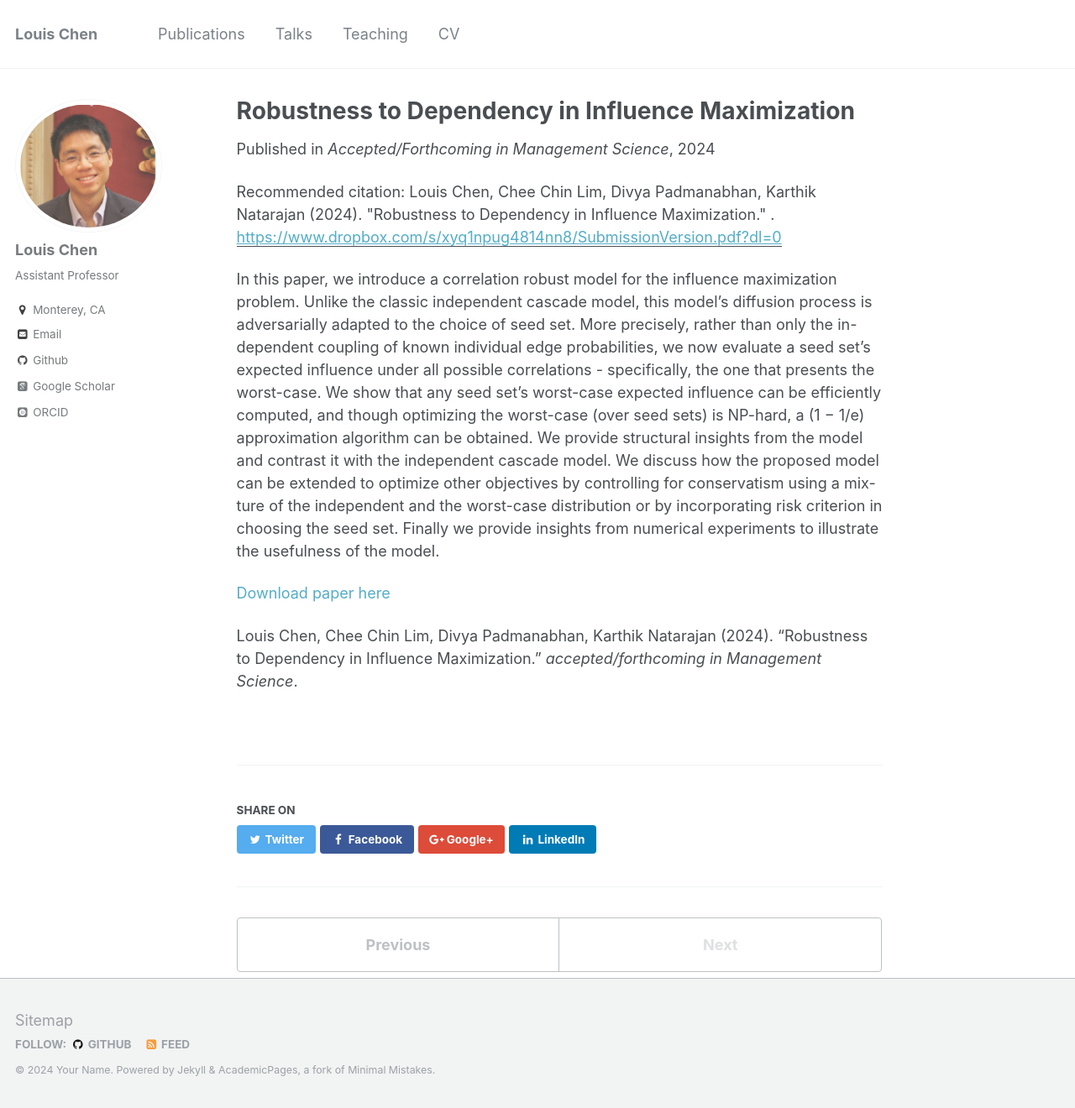
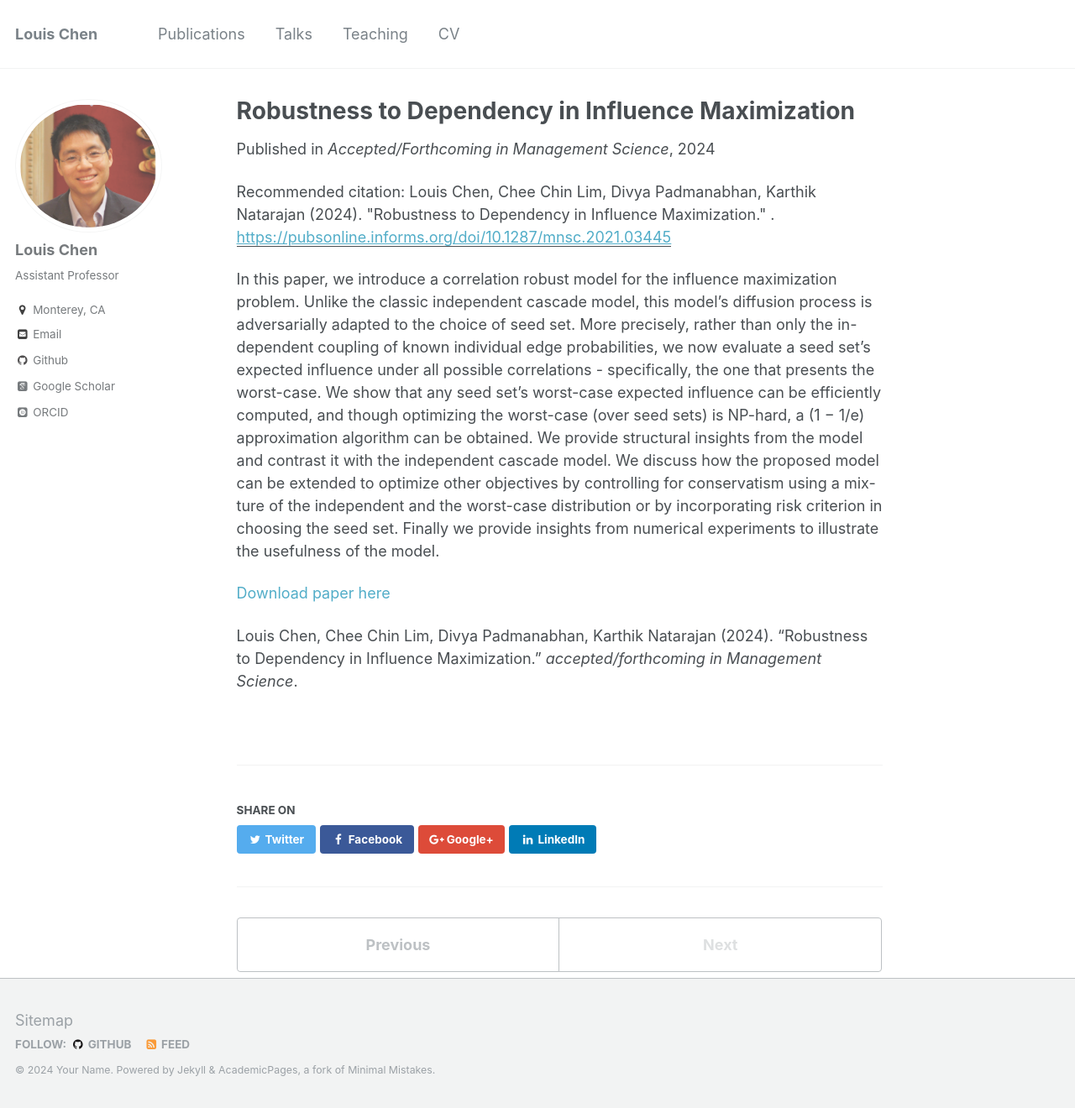
Before and after one commit to LouisLChen/LouisLChen.github.io, a Jekyll site: the page built from _publications/2009-10-01-paper-title-number-5.md, in a window 1280 px wide and 1320 px high. Shown: the whole window at 84% size. Built offline with Jekyll 4.4.1, drawn with Linux system fonts in a browser that asks for light colours; some web fonts are replaced; some of the changed lines change nothing that is shown.

Commit message:
Update 2009-10-01-paper-title-number-5.md

```diff
--- a/_publications/2009-10-01-paper-title-number-5.md
+++ b/_publications/2009-10-01-paper-title-number-5.md
@@ -13,7 +13,7 @@ mix- ture of the independent and the worst-case distribution or by incorporating
 Finally we provide insights from numerical experiments to illustrate the usefulness of the model.'
 date: 2024-1-17
 venue: 'Accepted/Forthcoming in Management Science'
-paperurl: 'https://www.dropbox.com/s/xyq1npug4814nn8/SubmissionVersion.pdf?dl=0'
+paperurl: 'https://pubsonline.informs.org/doi/10.1287/mnsc.2021.03445'
 citation: 'Louis Chen, Chee Chin Lim, Divya Padmanabhan, Karthik Natarajan (2024). "Robustness to Dependency in Influence Maximization.&quot; <i></i>.'
 ---
 In this paper, we introduce a correlation robust model for the influence maximization problem. Unlike the classic independent cascade model,
```
